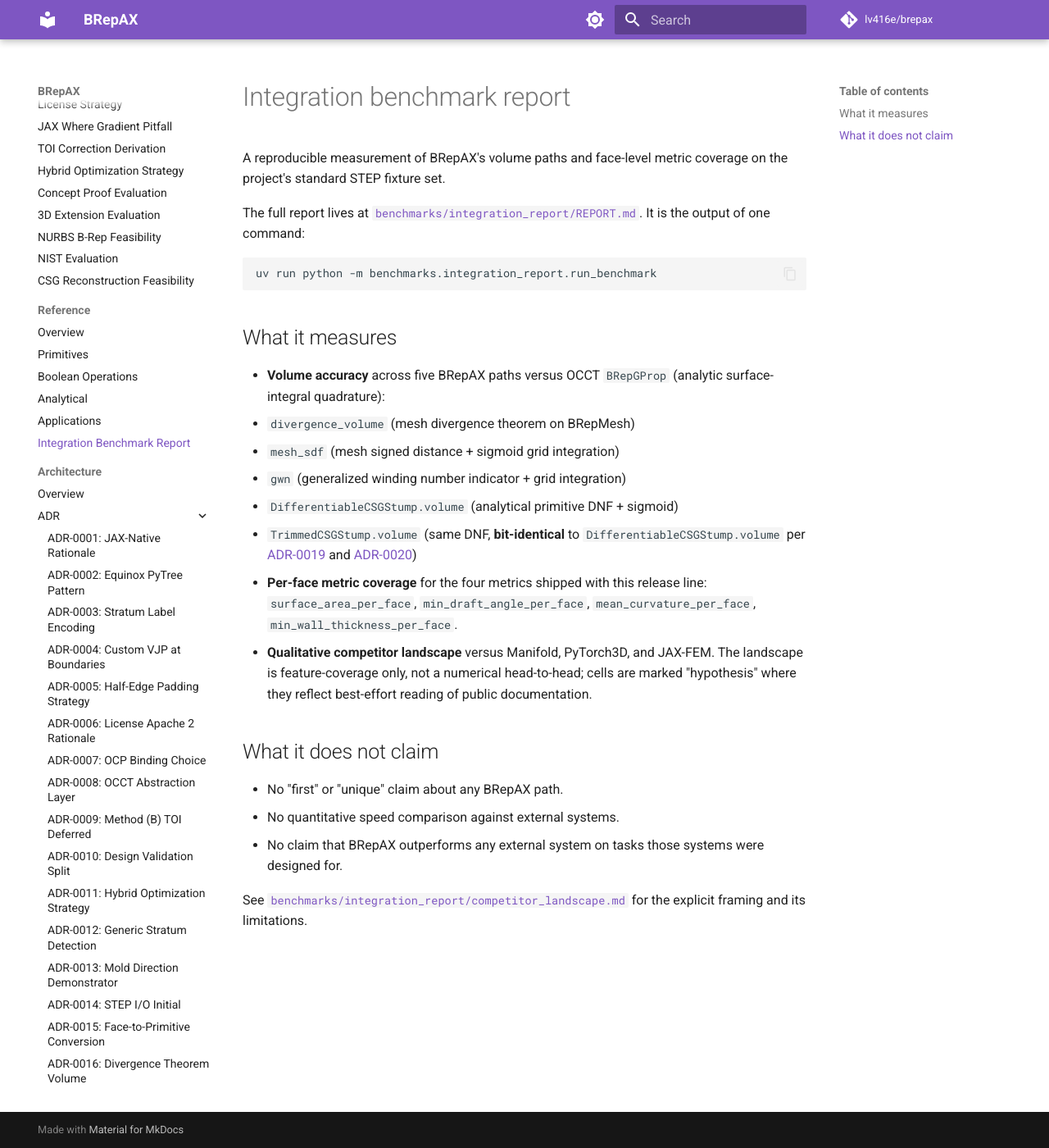
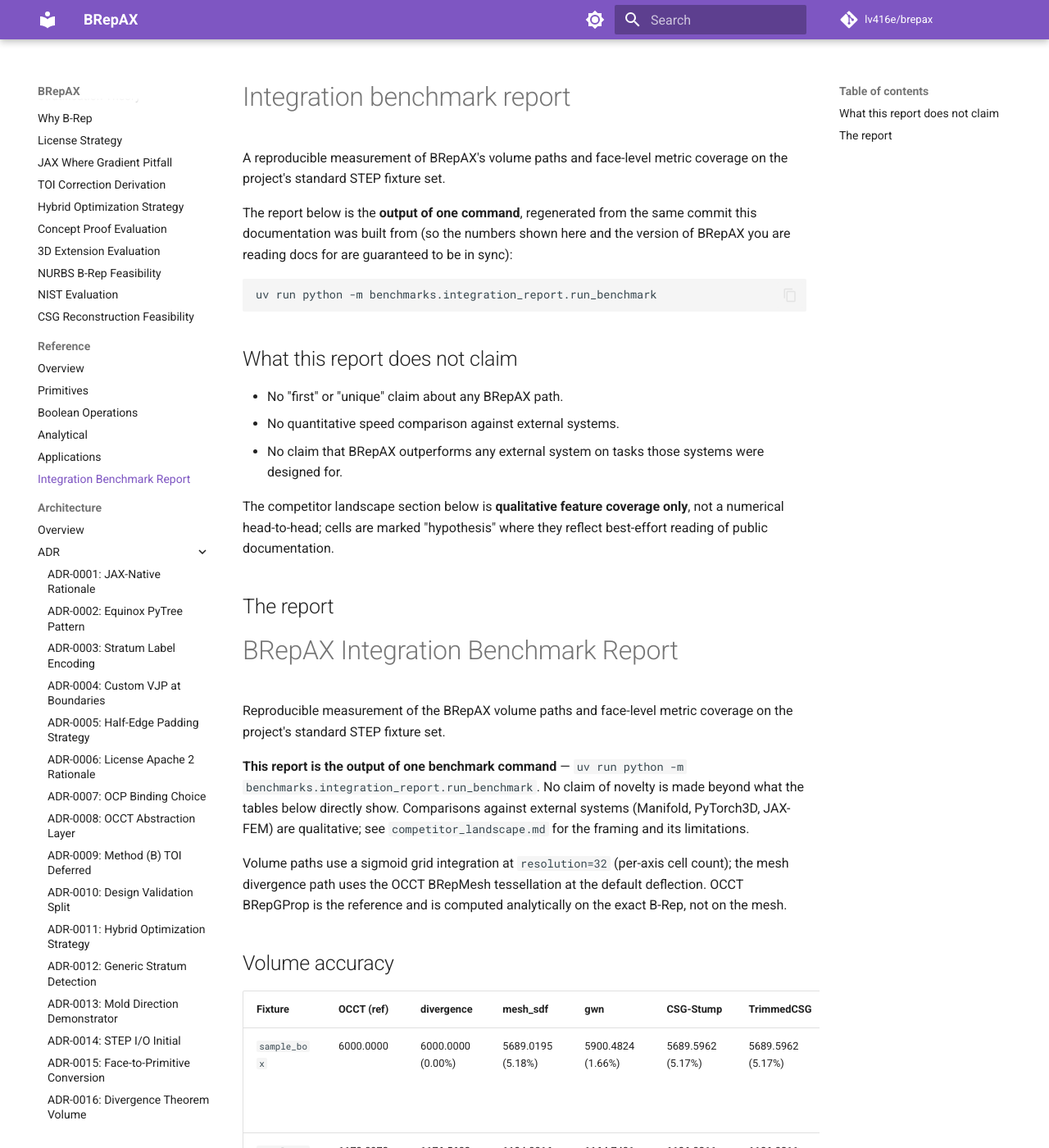
Before and after one commit to lv416e/brepax, an MkDocs documentation site: the page built from docs/reference/benchmarks.md, in a window 1280 px wide and 1400 px high. Shown: the whole window at 82% size. Built offline with MkDocs 1.6.1 and Material for MkDocs 9.7.7, drawn with Linux system fonts in a browser that asks for light colours; comment, search, counter and statistics services are not loaded; some of the changed text lies outside the part shown.

Commit message:
docs(reference): transclude benchmark report inline instead of linking to main
Address Gemini review on PR #87.

The previous version of this page linked to ``REPORT.md`` and
``competitor_landscape.md`` on the ``main`` branch via GitHub URLs.
That has three problems Gemini flagged: docs built for a specific
release point at the latest content on main (versioning drift),
users get bounced to GitHub's file viewer (UX), and the link
depends on the repository structure not changing (portability).

Enable ``pymdownx.snippets`` in MkDocs and include the report file
inline.  Now the docs page shows the report content built from the
same commit the docs were built from, so the version of BRepAX a
reader is on and the numbers they see are guaranteed to match.

The page intro is shortened to a brief scope statement; the
report's own framing (including the explicit non-claims and the
qualitative competitor landscape) is preserved by the include.

````diff
--- a/docs/reference/benchmarks.md
+++ b/docs/reference/benchmarks.md
@@ -3,42 +3,27 @@
 A reproducible measurement of BRepAX's volume paths and face-level
 metric coverage on the project's standard STEP fixture set.
 
-The full report lives at
-[`benchmarks/integration_report/REPORT.md`](https://github.com/lv416e/brepax/blob/main/benchmarks/integration_report/REPORT.md).
-It is the output of one command:
+The report below is the **output of one command**, regenerated from
+the same commit this documentation was built from (so the numbers
+shown here and the version of BRepAX you are reading docs for are
+guaranteed to be in sync):
 
 ```bash
 uv run python -m benchmarks.integration_report.run_benchmark
 ```
 
-## What it measures
-
-- **Volume accuracy** across five BRepAX paths versus OCCT
-  `BRepGProp` (analytic surface-integral quadrature):
-  - `divergence_volume` (mesh divergence theorem on BRepMesh)
-  - `mesh_sdf` (mesh signed distance + sigmoid grid integration)
-  - `gwn` (generalized winding number indicator + grid integration)
-  - `DifferentiableCSGStump.volume` (analytical primitive DNF + sigmoid)
-  - `TrimmedCSGStump.volume` (same DNF, **bit-identical** to
-    `DifferentiableCSGStump.volume` per
-    [ADR-0019](../architecture/adr/0019-marschner-composition-scope.md)
-    and [ADR-0020](../architecture/adr/0020-marschner-bspline-csg-scope.md))
-- **Per-face metric coverage** for the four metrics shipped with
-  this release line:
-  `surface_area_per_face`, `min_draft_angle_per_face`,
-  `mean_curvature_per_face`, `min_wall_thickness_per_face`.
-- **Qualitative competitor landscape** versus Manifold,
-  PyTorch3D, and JAX-FEM. The landscape is feature-coverage only,
-  not a numerical head-to-head; cells are marked "hypothesis"
-  where they reflect best-effort reading of public documentation.
-
-## What it does not claim
+## What this report does not claim
 
 - No "first" or "unique" claim about any BRepAX path.
 - No quantitative speed comparison against external systems.
 - No claim that BRepAX outperforms any external system on tasks
   those systems were designed for.
 
-See
-[`benchmarks/integration_report/competitor_landscape.md`](https://github.com/lv416e/brepax/blob/main/benchmarks/integration_report/competitor_landscape.md)
-for the explicit framing and its limitations.
+The competitor landscape section below is **qualitative feature
+coverage only**, not a numerical head-to-head; cells are marked
+"hypothesis" where they reflect best-effort reading of public
+documentation.
+
+## The report
+
+--8<-- "benchmarks/integration_report/REPORT.md"
--- a/mkdocs.yml
+++ b/mkdocs.yml
@@ -33,6 +33,11 @@ markdown_extensions:
   - pymdownx.superfences
   - pymdownx.arithmatex:
       generic: true
+  - pymdownx.snippets:
+      check_paths: true
+      base_path:
+        - .
+        - docs
   - admonition
   - pymdownx.details
   - toc:
````
